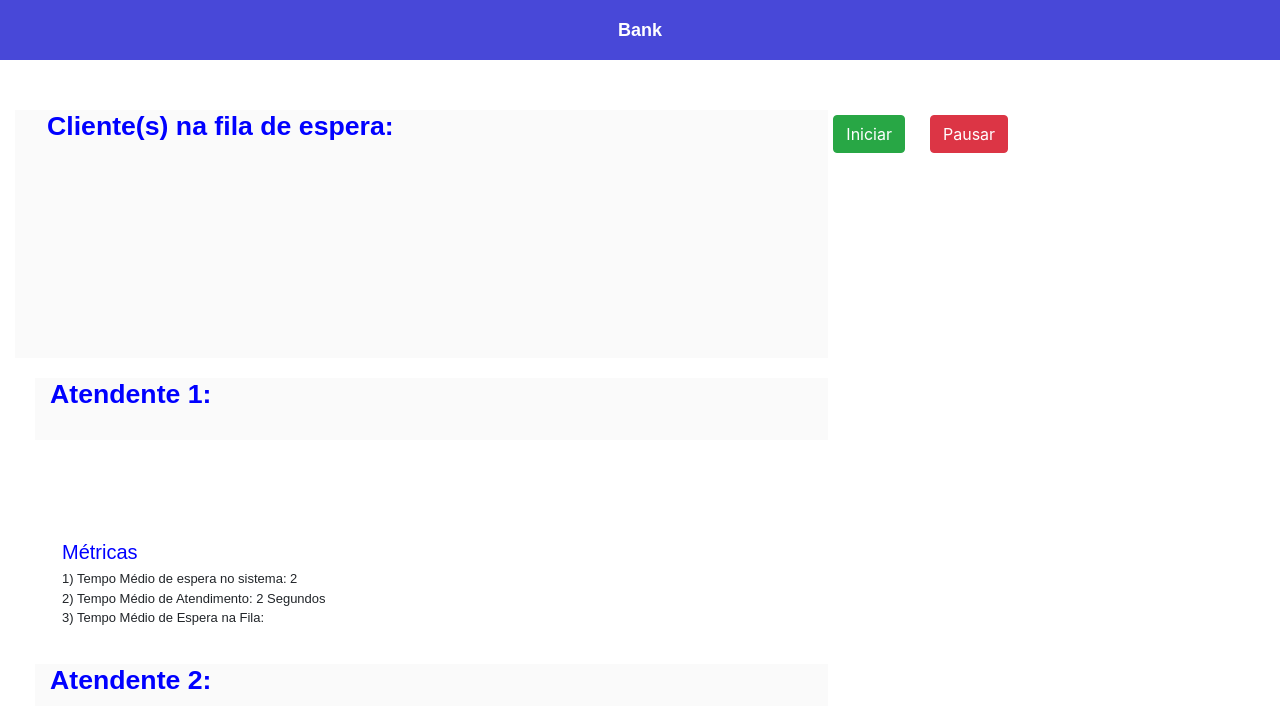
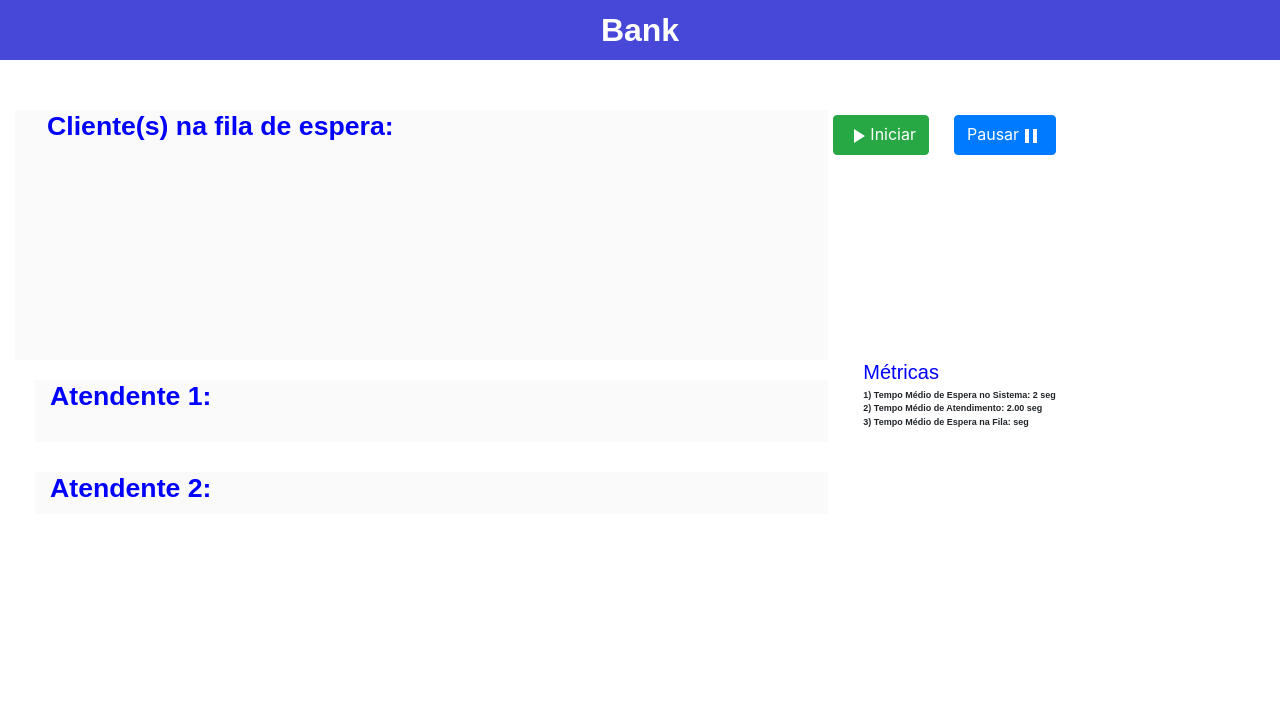
Before and after one commit to LuisEduardo21/Fifo_Priority, a React (Create React App) app: page / in a window 1280 px wide. Shown: the top 728 px of the page. Built offline with nearby package versions, Linux system fonts and the light colour scheme.

Commit message:
Correções mínimas

```diff
--- a/package.json
+++ b/package.json
@@ -3,6 +3,8 @@
   "version": "0.1.0",
   "private": true,
   "dependencies": {
+    "@material-ui/core": "^4.10.1",
+    "@material-ui/icons": "^4.9.1",
     "@testing-library/jest-dom": "^4.2.4",
     "@testing-library/react": "^9.3.2",
     "@testing-library/user-event": "^7.1.2",
--- a/src/components/Header/styles.css
+++ b/src/components/Header/styles.css
@@ -6,7 +6,7 @@ color: white;
 display: flex;
 justify-content: center;
 align-items: center;
-font-size: large;
+font-size: xx-large;
 padding: 0px;
 margin-bottom: 50px;
 font-family: Arial, Helvetica, sans-serif;
--- a/src/pages/Sistema/index.js
+++ b/src/pages/Sistema/index.js
@@ -2,6 +2,8 @@ import React, { useState, useEffect } from "react";
 import { Espera } from "../../components/Espera";
 import Atendimento1 from "../../components/Atendimento1";
 import Atendimento2 from "../../components/Atendimento2";
+import PauseIcon from "@material-ui/icons/Pause";
+import PlayArrowIcon from "@material-ui/icons/PlayArrow";
 
 //import Clientes from '../../components/Clientes'
 import "bootstrap/dist/css/bootstrap.css";
@@ -156,16 +158,16 @@ export function Sistema() {
             style={{ marginRight: 25 }}
             onClick={()=>setExecutando(!executando)}
           >
-            Iniciar
+            <PlayArrowIcon></PlayArrowIcon>Iniciar
           </button>
           <button
             type="button"
-            class="btn btn-md btn-danger"
+            class="btn btn-md btn-primary"
             style={{ marginRight: 25 }}
             onClick={()=>setExecutando(!executando)}
           >
             Pausar
-          </button>
+         <PauseIcon></PauseIcon> </button>
 
         </div>
         {/* fila de atendimento1*/}
@@ -182,15 +184,15 @@ export function Sistema() {
               </div>
               <div id="metricastxt">
                 <span>
-                  {"1) Tempo Médio de espera no sistema: "}
-                  {Number(tempoMedioEspera) + 2}
+                  {"1) Tempo Médio de Espera no Sistema: "}
+                  {Number(tempoMedioEspera) + 2} seg
                 </span>
                 <div></div>
-                <span>{"2) Tempo Médio de Atendimento: 2 Segundos"}</span>
+                <span>{"2) Tempo Médio de Atendimento: 2.00 seg"}</span>
                 <div></div>
                 <span>
                   {"3) Tempo Médio de Espera na Fila: "}
-                  {tempoMedioEspera}
+                  {tempoMedioEspera} seg
                 </span>
               </div>
             </div>
--- a/src/pages/Sistema/styles.css
+++ b/src/pages/Sistema/styles.css
@@ -30,16 +30,15 @@
 }
 
 #metricas {
-  font-size: small;
+  font-size: xx-small;
   font-family: Arial, Helvetica, sans-serif;
   display: block;
-  border-radius: 10px;
-  padding-top: 90px;
-  padding-bottom:16px;
-  padding-left:32px;
-  padding-right:32px;
-  height: auto;
+  /* height: auto; */
 
+}
+
+#metricastxt {
+  font-weight: bold;
 }
 
 #button {
```
Also changed, not shown: 1 other file (tests, documents, lock files or other folders).
